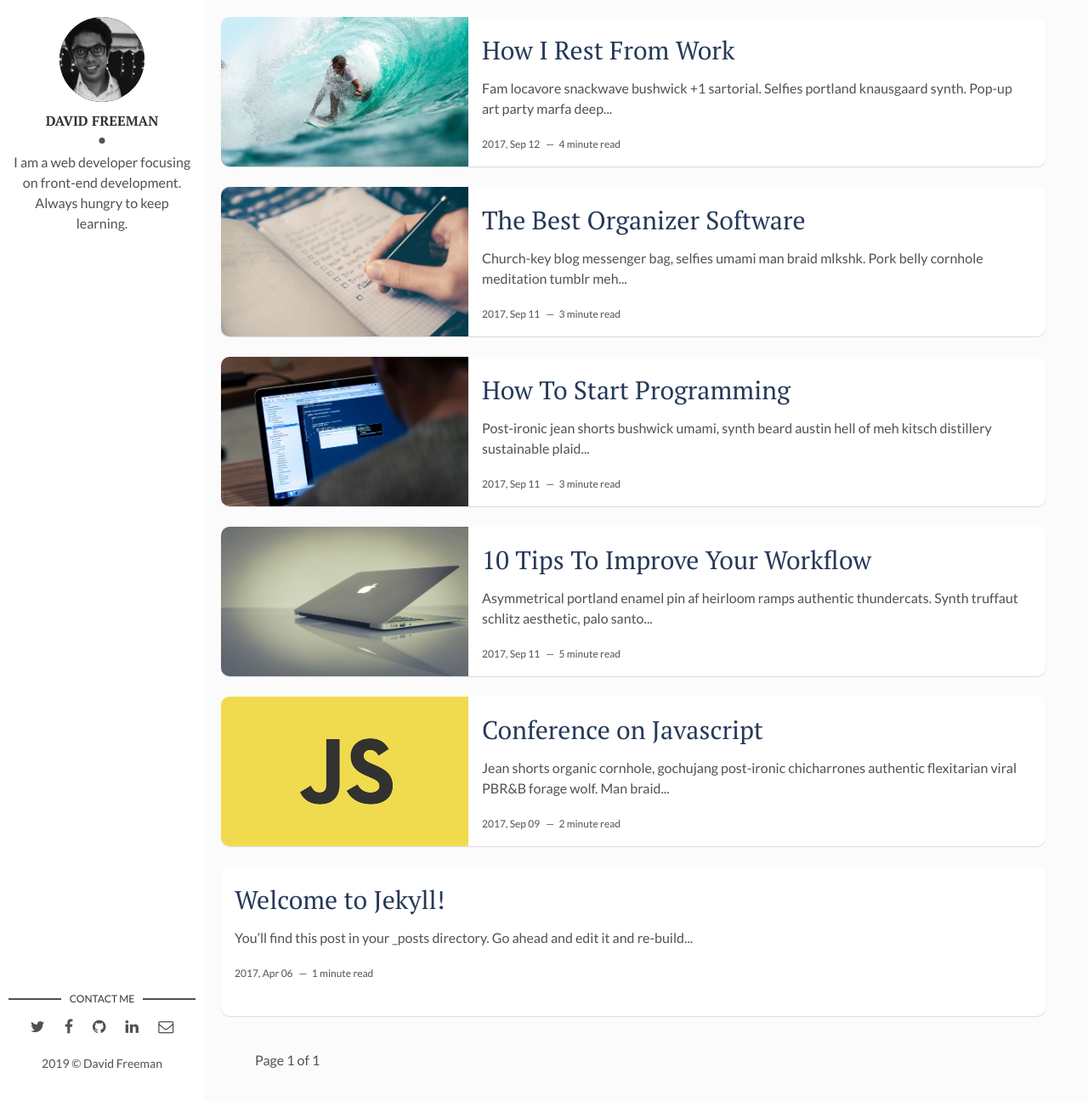
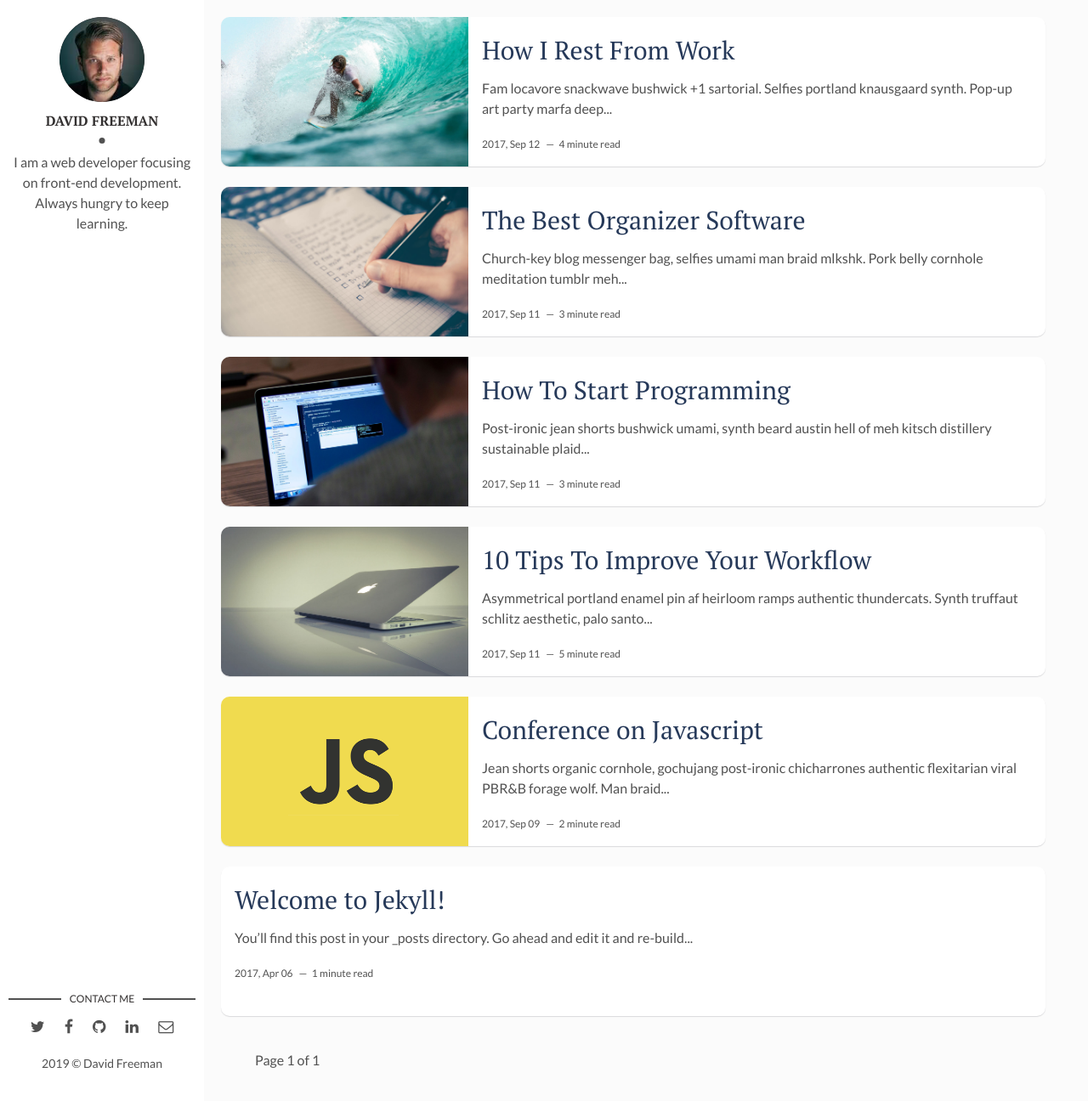
Before and after one commit to AmrMaghraby/amrmaghraby.github.io, a Jekyll site: the page built from index.html, in a window 1280 px wide and 1296 px high. Shown: the whole window at 85% size. Built offline with Jekyll 4.4.1, drawn with Linux system fonts in a browser that asks for light colours; the list of posts is cut into pages by our own code.

Commit message:
Update main.html

```diff
--- a/_layouts/main.html
+++ b/_layouts/main.html
@@ -6,7 +6,7 @@ layout: default
   <header>
     <div class="about">
       <div class="cover-author-image">
-        <a href="{{site.baseurl}}/"><img src="https://github.com/AmrMaghraby/amrmaghraby.github.io/blob/master/assets/img/download.png" alt="{{site.author}}"></a>
+        <a href="{{site.baseurl}}/"><img src="{{site.baseurl}}/assets/img/{% if site.author-img %}{{site.author-img}}{% endif %}" alt="{{site.author}}"></a>
       </div>
       <div class="author-name">{{site.author}}</div>
       <p>{{site.about-author}}</p>
```
